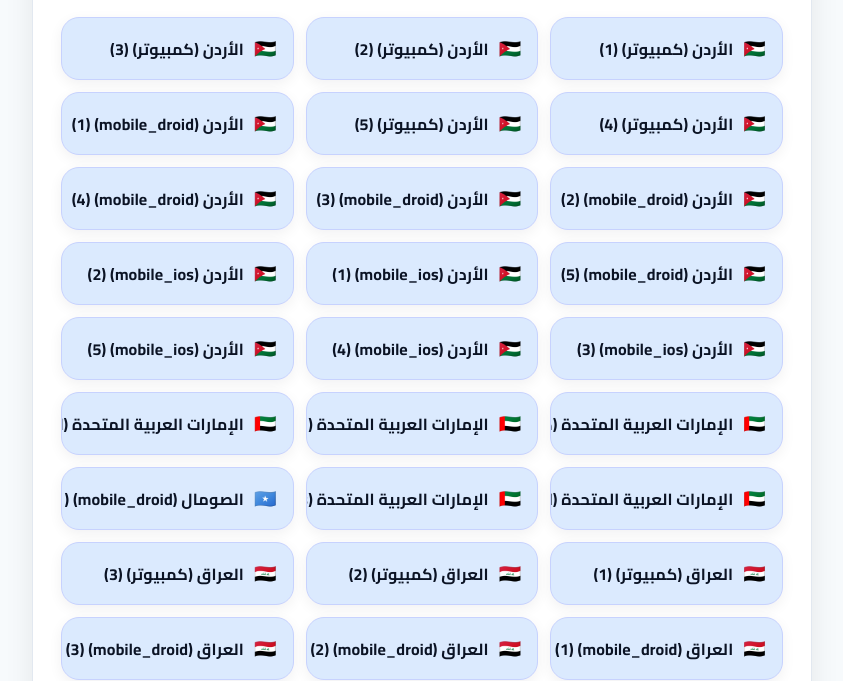
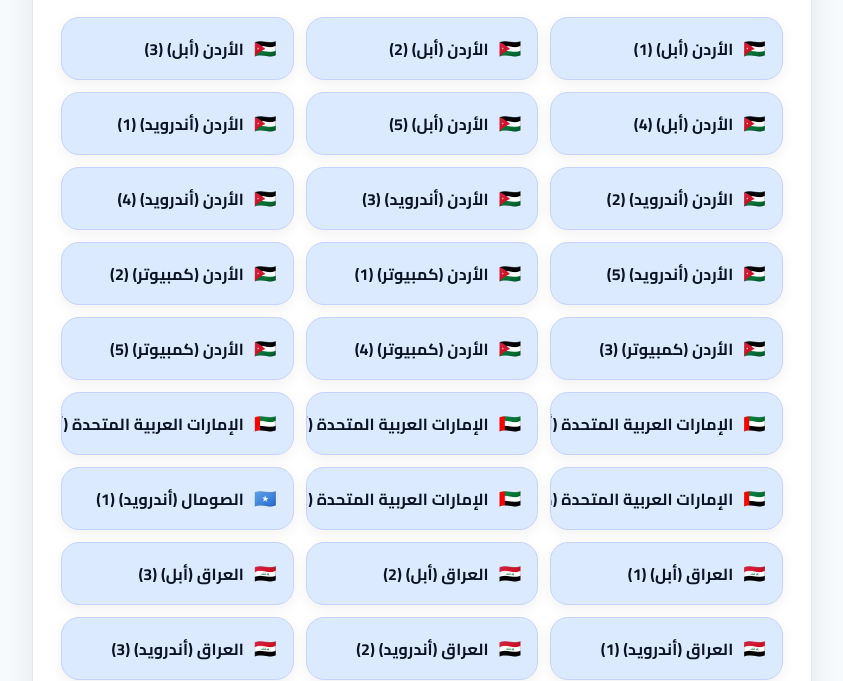
Before and after one commit to lol011107373-rgb/2, a plain HTML site: page index.html in a window 1280 px wide. Shown: the part 119-800 px from the top of the page, without its empty margins (218-1061 px from the left). Drawn offline with Linux system fonts and the light colour scheme.

Commit message:
Update index.html

```diff
--- a/index.html
+++ b/index.html
@@ -219,8 +219,8 @@
           // Normalize OS/device_type
           let os = offer.device_type || "غير معروف";
           if (os.toLowerCase() === "ince") os = "كمبيوتر";
-          if (os.toLowerCase() === "mobile android") os = "أندرويد";
-          if (os.toLowerCase() === "mobile ios") os = "أبل";
+          if (os.toLowerCase() === "mobile_droid") os = "أندرويد";
+          if (os.toLowerCase() === "mobile_ios") os = "أبل";
 
           const key = countryName + " - " + os;
           if (!allGrouped[key]) allGrouped[key] = [];
```
